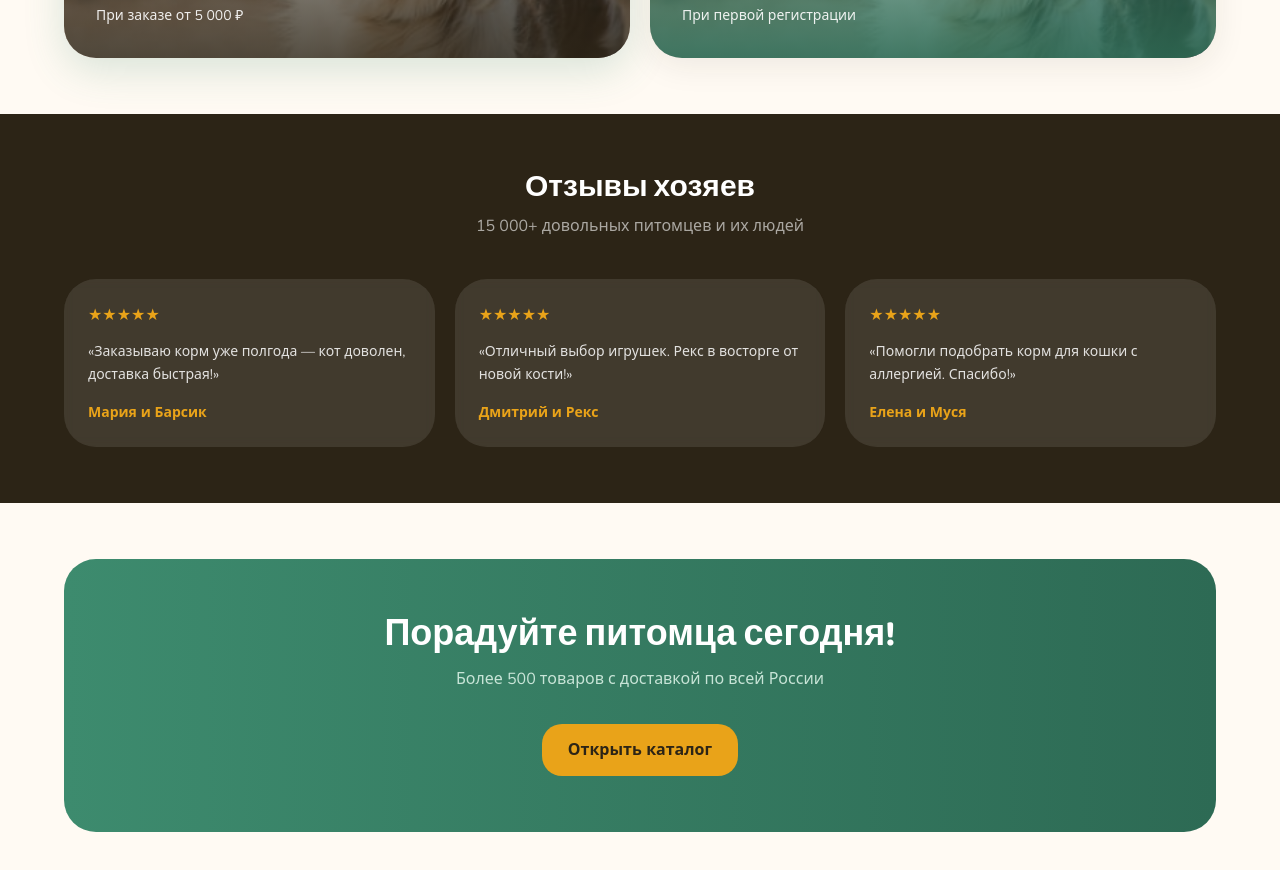
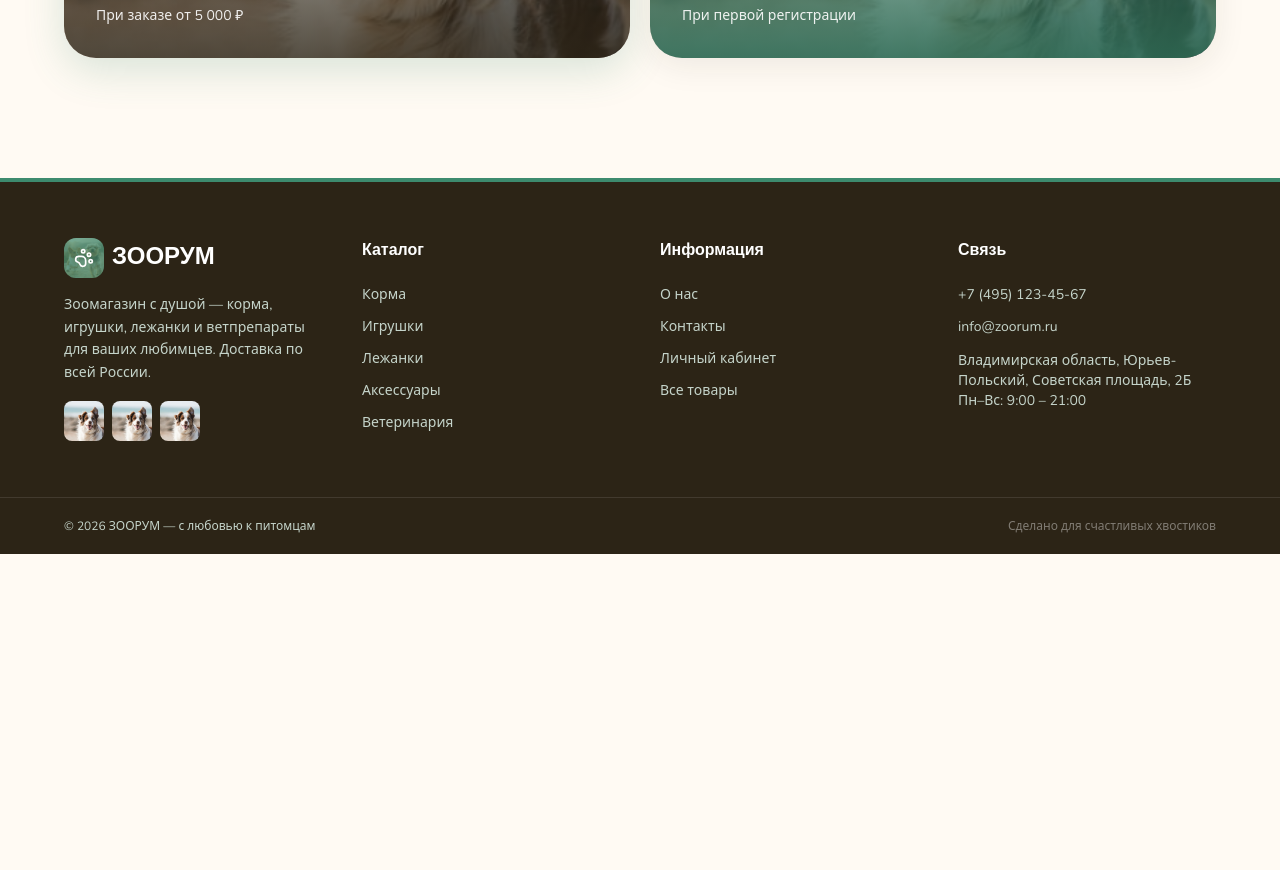
Before and after one commit to nelsyqq/ZOORUM, a Vue app: page / in a window 1280 px wide. Shown: the part 2824-3694 px from the top of the page. After the commit the page ends 3378 px from the top, so only its background shows below. Built offline with nearby package versions, Linux system fonts and the light colour scheme.

Commit message:
Remove reviews, CTA, bonus perk from home; update address to Юрьев-Польский

```diff
--- a/src/components/cart/CartDrawer.vue
+++ b/src/components/cart/CartDrawer.vue
@@ -131,7 +131,7 @@ function lineTotal(item) {
           v-model="address"
           rows="3"
           class="input resize-none"
-          placeholder="г. Москва, ул. Примерная, д. 1, кв. 10"
+          placeholder="Владимирская область, Юрьев-Польский, Советская площадь, 2Б"
         />
 
         <div class="mt-4 rounded-paw bg-forest-light p-4">
--- a/src/components/layout/AppFooter.vue
+++ b/src/components/layout/AppFooter.vue
@@ -47,7 +47,7 @@ const year = new Date().getFullYear()
         <h4 class="mb-4 font-display font-bold text-white">Связь</h4>
         <a href="tel:+74951234567" class="block py-1.5 text-sm hover:text-honey">+7 (495) 123-45-67</a>
         <a href="mailto:info@zoorum.ru" class="block py-1.5 text-sm hover:text-honey">info@zoorum.ru</a>
-        <p class="mt-2 text-sm">г. Москва, ул. Пушкина, д. 10</p>
+        <p class="mt-2 text-sm">Владимирская область, Юрьев-Польский, Советская площадь, 2Б</p>
         <p class="text-sm">Пн–Вс: 9:00 – 21:00</p>
       </div>
     </div>
--- a/src/views/ContactsView.vue
+++ b/src/views/ContactsView.vue
@@ -14,7 +14,7 @@ const submitted = ref(false)
 const contacts = [
   { icon: Phone, label: 'Телефон', value: '+7 (495) 123-45-67', href: 'tel:+74951234567' },
   { icon: Mail, label: 'Email', value: 'info@zoorum.ru', href: 'mailto:info@zoorum.ru' },
-  { icon: MapPin, label: 'Адрес', value: 'г. Москва, ул. Пушкина, д. 10' },
+  { icon: MapPin, label: 'Адрес', value: 'Владимирская область, Юрьев-Польский, Советская площадь, 2Б' },
   { icon: Clock, label: 'Режим работы', value: 'Пн–Вс: 9:00 – 21:00' },
 ]
 
--- a/src/views/HomeView.vue
+++ b/src/views/HomeView.vue
@@ -1,6 +1,6 @@
 <script setup>
 import { RouterLink } from 'vue-router'
-import { ArrowRight, Heart, Truck, Stethoscope, Sparkles } from 'lucide-vue-next'
+import { ArrowRight, Heart, Truck, Stethoscope } from 'lucide-vue-next'
 import { useProductsStore } from '@/stores/products'
 import ProductCard from '@/components/catalog/ProductCard.vue'
 import { CATEGORIES } from '@/utils/helpers'
@@ -12,7 +12,6 @@ const perks = [
   { icon: Truck, title: 'Быстрая доставка', text: 'Корм и аксессуары прямо к двери', color: 'bg-sky-light text-sky' },
   { icon: Stethoscope, title: 'Ветеринар 24/7', text: 'Консультация перед покупкой', color: 'bg-forest-light text-forest' },
   { icon: Heart, title: 'Любовь к питомцам', text: 'Только проверенные бренды', color: 'bg-red-50 text-coral' },
-  { icon: Sparkles, title: 'Бонусы и подарки', text: 'Копите лапки — получайте скидки', color: 'bg-honey-light text-honey-dark' },
 ]
 
 const petTypes = [
@@ -20,12 +19,6 @@ const petTypes = [
   { label: 'Кошки', img: SITE_IMAGES.pets.cats, to: '/catalog?category=food' },
   { label: 'Птицы', img: SITE_IMAGES.pets.birds, to: '/catalog?category=accessories' },
   { label: 'Рыбки', img: SITE_IMAGES.pets.fish, to: '/catalog?category=accessories' },
-]
-
-const reviews = [
-  { name: 'Мария и Барсик', text: 'Заказываю корм уже полгода — кот доволен, доставка быстрая!', rating: 5 },
-  { name: 'Дмитрий и Рекс', text: 'Отличный выбор игрушек. Рекс в восторге от новой кости!', rating: 5 },
-  { name: 'Елена и Муся', text: 'Помогли подобрать корм для кошки с аллергией. Спасибо!', rating: 5 },
 ]
 </script>
 
@@ -166,28 +159,4 @@ const reviews = [
       </RouterLink>
     </div>
   </section>
-
-  <!-- Reviews -->
-  <section class="bg-ink py-14 text-white">
-    <div class="container-wrap animate-fade-up">
-      <h2 class="text-center font-display text-3xl font-bold">Отзывы хозяев</h2>
-      <p class="mt-2 text-center text-white/60">15 000+ довольных питомцев и их людей</p>
-      <div class="mt-10 grid gap-5 sm:grid-cols-3">
-        <div v-for="(r, i) in reviews" :key="r.name" class="rounded-blob bg-white/10 p-6 backdrop-blur-sm transition-all duration-300 hover:-translate-y-2 hover:bg-white/15 animate-fade-up" :class="`delay-${(i + 1) * 100}`">
-          <div class="text-honey">{{ '★'.repeat(r.rating) }}</div>
-          <p class="mt-3 text-sm leading-relaxed text-white/85">«{{ r.text }}»</p>
-          <p class="mt-4 text-sm font-bold text-honey">{{ r.name }}</p>
-        </div>
-      </div>
-    </div>
-  </section>
-
-  <!-- CTA -->
-  <section class="container-wrap py-14">
-    <div class="relative overflow-hidden rounded-blob bg-gradient-to-r from-forest to-forest-dark p-10 text-center text-white sm:p-14 animate-scale-in">
-      <h2 class="relative font-display text-3xl font-bold sm:text-4xl">Порадуйте питомца сегодня!</h2>
-      <p class="relative mt-3 text-forest-100 opacity-90">Более 500 товаров с доставкой по всей России</p>
-      <RouterLink to="/catalog" class="relative btn-honey mt-8 inline-flex text-base">Открыть каталог</RouterLink>
-    </div>
-  </section>
 </template>
```
